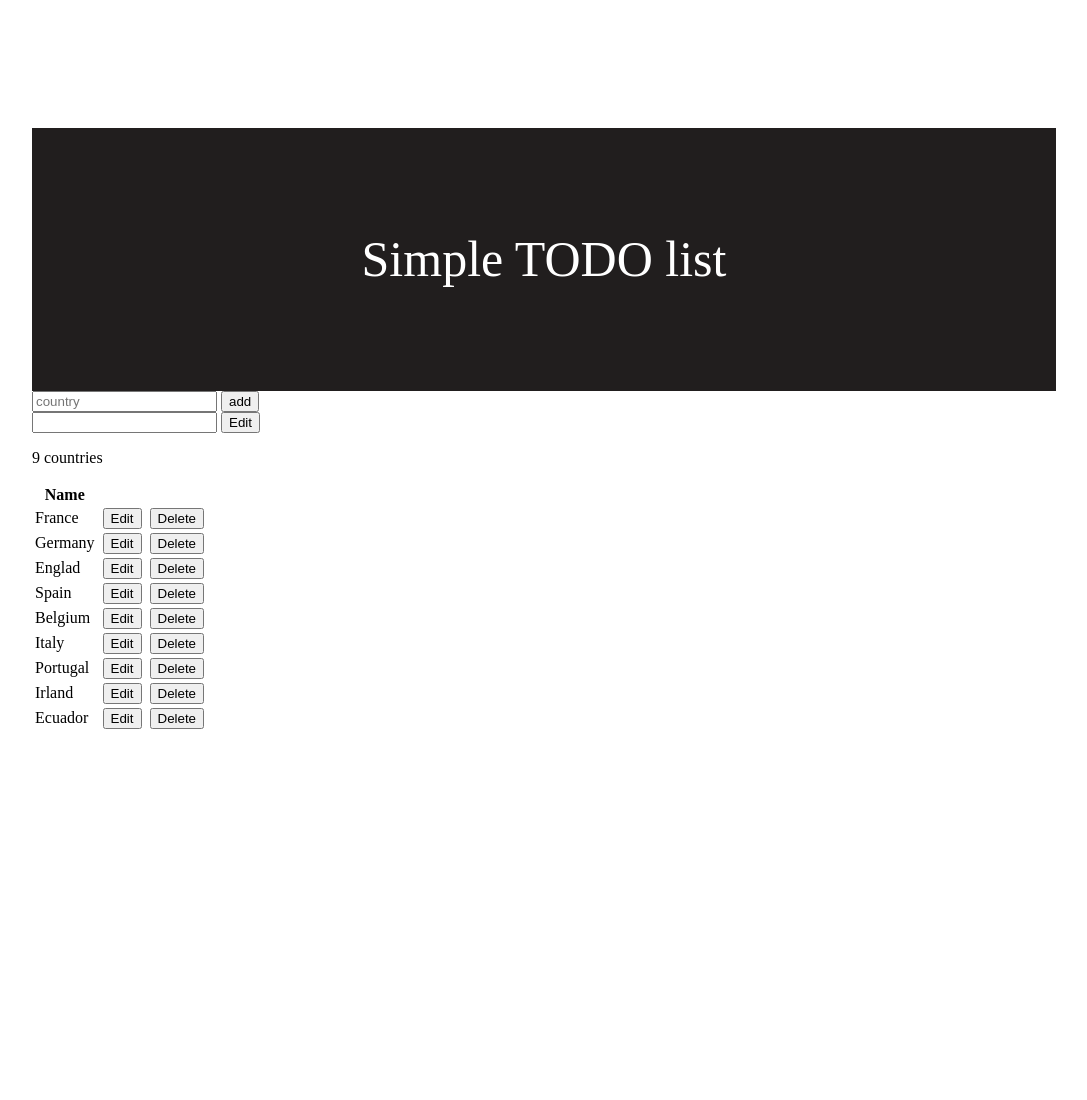
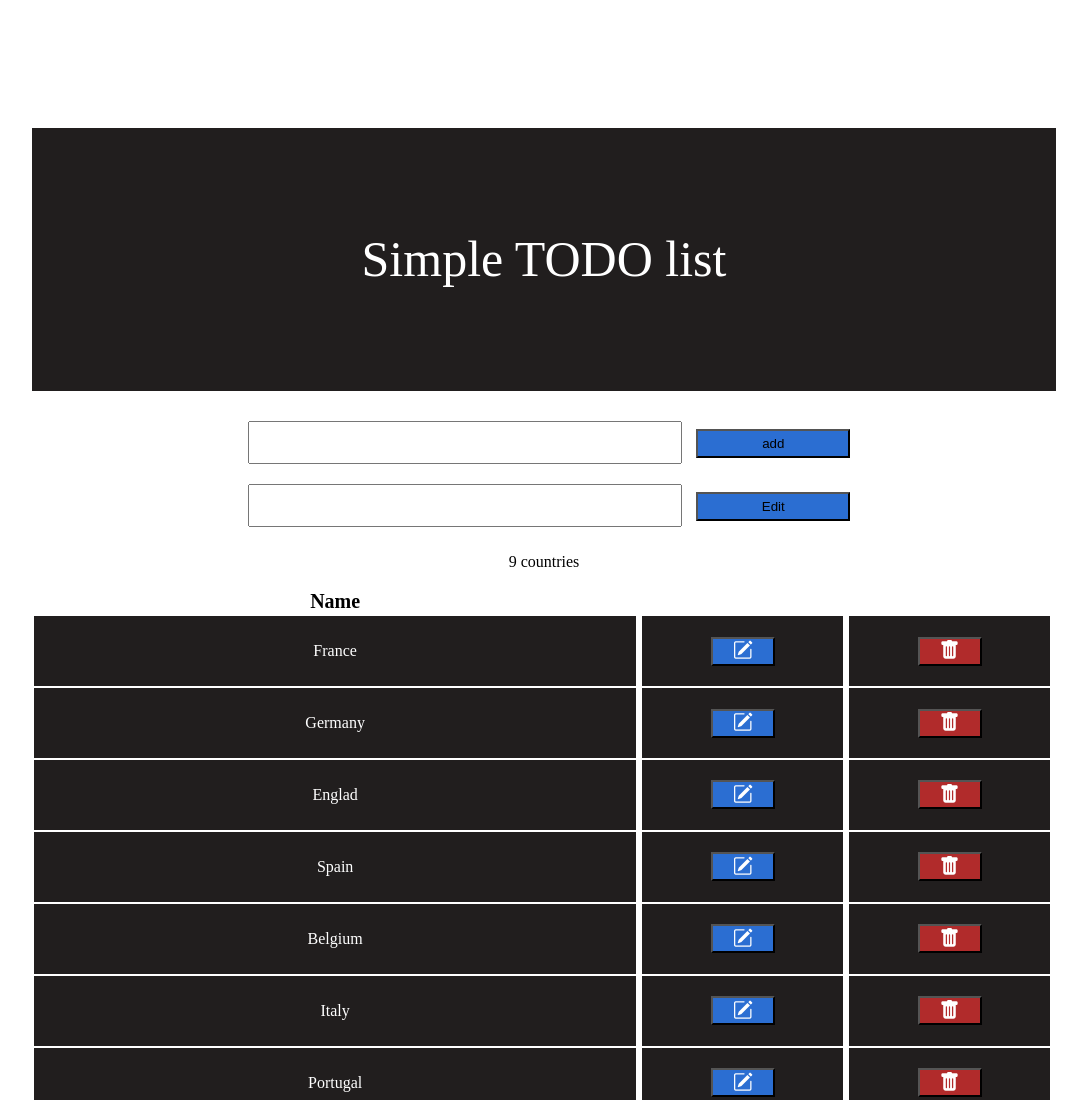
Before and after one commit to Julieta3164/JavaScritp, a plain HTML site: page CRUD/Index.html in a window 1280 px wide. Shown: the top 1100 px of the page, without its empty margins (96-1183 px from the left). Before the commit the page ends 860 px from the top, so only its background shows below. Drawn offline with nearby package versions, Linux system fonts and the light colour scheme.

Commit message:
add styles

```diff
--- a/CRUD/Index.html
+++ b/CRUD/Index.html
@@ -16,20 +16,20 @@
     <main>
 
 <form action="javascript(0);" method="POST" onsubmit="app.add() "></form>
-<input type="text" id="add-name" placeholder="country">
-<input type="submit" value="add">
+<input type="text" id="add-name">
+<input type="submit" class="add-name" value="add">
 
 <div id="spoiler">
     <form action="javascript:void(0)" method="POST" id="saveEdit"></form>
     <input type="text" id="edit-name">
-    <input type="submit" value="Edit"/> <a onclick="CloseInput()"></a>
+    <input type="submit" class="edit-name" value="Edit"/> <a onclick="CloseInput()"></a>
 </div>
 
 <p id="counter"></p>
 
 <table>
     <tr>
-        <th>Name</th>
+        <th class="title">Name</th>
     </tr>
     <tbody id="countries">
 
--- a/CRUD/js/app.js
+++ b/CRUD/js/app.js
@@ -1,8 +1,8 @@
 let app = new function() {
 this.el = document.getElementById('countries');
-this.countries = [ 'France', 'Germany', 'Englad', 'Spain', 'Belgium', 'Italy', 'Portugal', 'Irland', 'Ecuador'];
-this.Count = function (data){
-    let el =document.getElementById ('counter');
+this.countries = ['France', 'Germany', 'Englad', 'Spain', 'Belgium', 'Italy', 'Portugal', 'Irland', 'Ecuador'];
+this.Count = function (data) {
+    let el = document.getElementById('counter');
     let name = 'country';
     if (data){
 if (data > 1) {
@@ -19,15 +19,16 @@ this.FetchAll = function () {
     if(this.countries.length > 0){
         for(i = 0; i < this.countries.length; i++){
             data += '<tr>';
-            data += '<td>' + this.countries[i] + '<td>';
-            data += '<td><button onclick="app.Edit(' + i + ')"> Edit</button><td>';
-            data += '<td><button onclick="app.Delete(' + i + ')"> Delete</button><td>';
+            data += '<td class="pais">' + this.countries[i] + '<td>';
+            data += '<td class="btn-edit"><button class= "edit" onclick="app.Edit(' + i + ')"> <i class="bi bi-pencil-square"></i></button><td>';
+            data += '<td class="btn-delete"><button class= "delete" onclick="app.Delete(' + i + ')"><i class="bi bi-trash-fill"></i></button><td>';
             data += '</tr>';
         }
     }
     this.Count(this.countries.length);
     return this.el.innerHTML = data;
 };
+
 this.Add = function (){
     el = document.getElementById('add-name');
     //get the value
@@ -36,7 +37,7 @@ this.Add = function (){
         //Add the new value
         this.countries.push(country.trim());
         //reset input value
-        this.el.value = '';
+        el.value = '';
         //display the new list
         this.FetchAll();
     }
--- a/CRUD/style/main.css
+++ b/CRUD/style/main.css
@@ -7,4 +7,73 @@ header{
     color: white;
     text-align: center;
     font-size: 50px;
+    margin-bottom: 2%;
 }
+main{
+    text-align: center;
+}
+#add-name{
+    width: 40%;
+    margin: 1%;
+    font-size: 100%;
+    padding: 1%;
+}
+.add-name {
+    width: 15%;
+    padding: 0.5%;
+    background: rgb(43, 110, 210);
+}
+
+#edit-name{
+    width: 40%;
+    margin: 1%;
+    font-size: 100%;
+    padding: 1%;
+}
+
+.edit-name{
+    width: 15%;
+    padding: 0.5%;
+    background: rgb(43, 110, 210);
+}
+
+.title{
+color: black;
+background: white;
+text-align: center;
+font-size: 20px;
+}
+
+.pais{
+    width: 60%;
+    background: rgb(33, 30, 30);
+    color: white;
+    padding: 2%;
+}
+
+.btn-edit{
+    width: 20%;
+    background: rgb(33, 30, 30);
+    color: white;
+    padding: 2%;
+}
+.delete{
+    background: rgb(177, 43, 43);
+    width: 40%;
+}
+.btn-delete{
+    width: 20%;
+    background: rgb(33, 30, 30);
+    color: white;
+    padding: 2%;
+}
+
+.edit{
+    background: rgb(43, 110, 210);
+    width: 40%;
+}
+
+ i{
+    font-size: 20px;
+    color: white;
+ }
```
